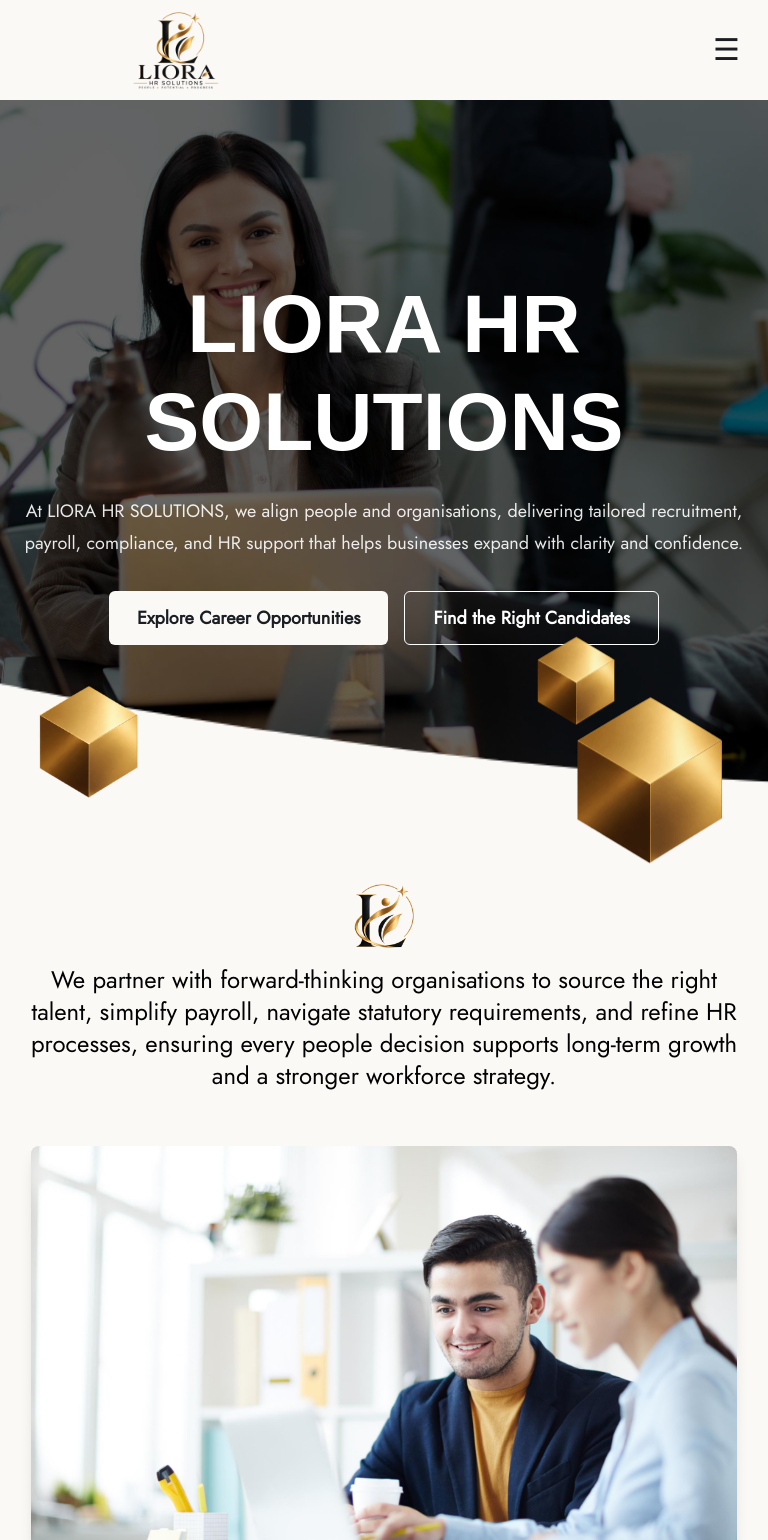
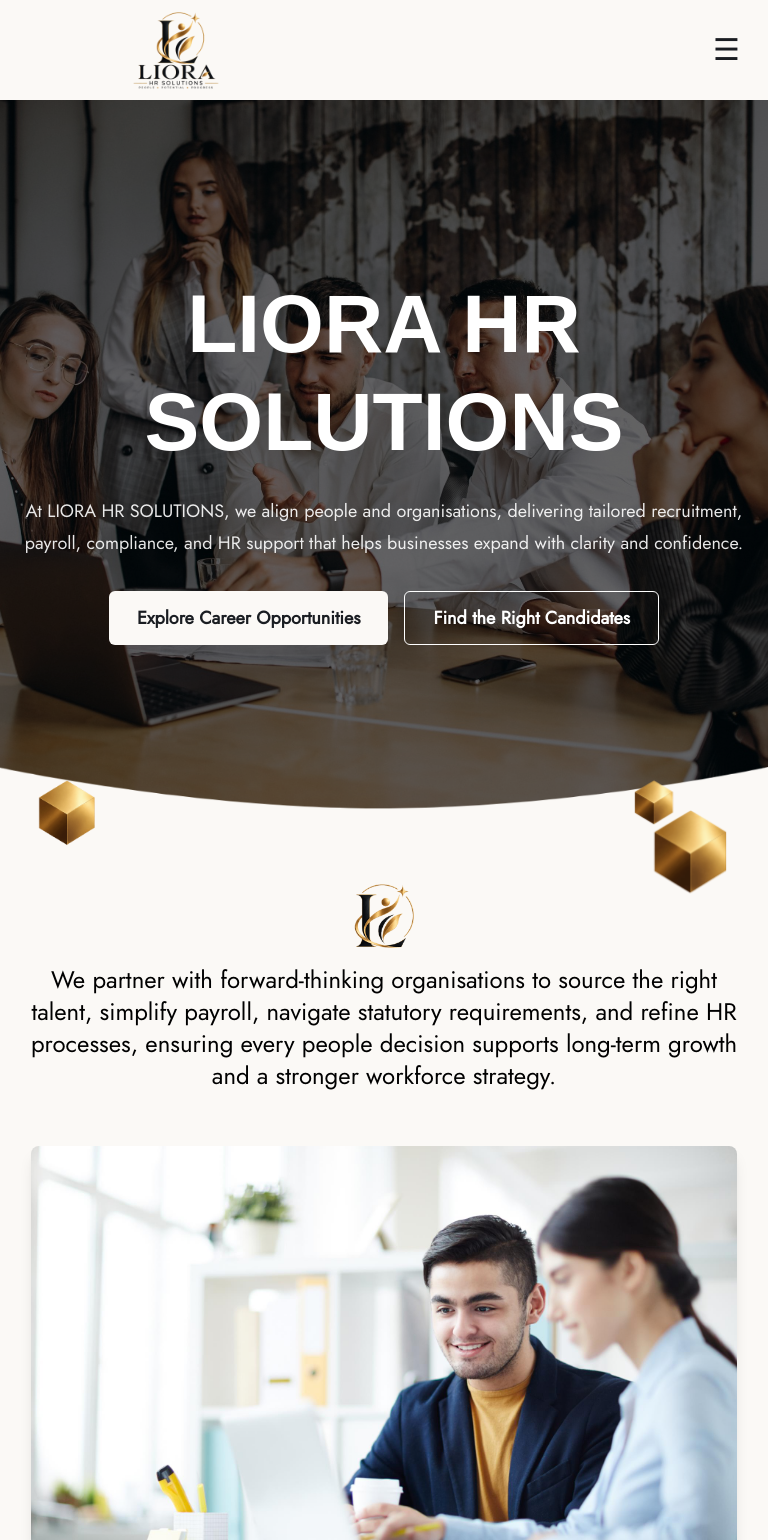
Before and after one commit to ramumaheshwaram/LIOR-HR-SOLUTIONS, a React (Vite) app: page / in a window 768 px wide. Shown: the top 1540 px of the page. Built offline with nearby package versions, Linux system fonts and the light colour scheme; a web font is replaced by a local one.

Commit message:
changes done

```diff
--- a/src/sections/home/HeroSection.jsx
+++ b/src/sections/home/HeroSection.jsx
@@ -4,7 +4,7 @@
 export const HeroSection = () => {
   return (
     <>
-      <div className="relative h-[90vh] w-full bg-[url('/images/Hero.jpg')] bg-cover bg-top bg-no-repeat max-md:h-[60vh] hero-img ">
+      <div className="relative h-[90vh] w-full bg-[url('/images/Main_Hero.jpg')] bg-cover bg-top bg-no-repeat max-md:h-[60vh] hero-img ">
         <div className="absolute inset-0 flex items-center justify-center bg-black/60 px-4">
           <div className="mx-auto flex max-w-[1200px] flex-col items-center text-center">
             <h1 className="text-white font-bold">LIORA HR SOLUTIONS</h1>
--- a/src/styles/Home.css
+++ b/src/styles/Home.css
@@ -162,11 +162,34 @@
 @media (max-width: 767px) {
   .intro-img:before {
     height: 20%;
-    top: 0;
+    top: -3%;
     left: 5%;
+    width: 60px;
   }
   .intro-img::after {
     height: 23%;
-    top: 0;
+    top: -3%;
+  }
+  .hero-img:before {
+    height: 27px;
+    background-size: contain;
+    background-position: 100% 100%;
   }
 }
+@media only screen and (min-width: 768px) and (max-width: 1024px) {
+  .intro-img:before {
+    height: 20%;
+    top: -16%;
+    left: 5%;
+    width: 80px;
+  }
+  .intro-img::after {
+    height: 40%;
+    top: -16%;
+  }
+  .hero-img:before {
+    height: 100px;
+    background-size: contain;
+    background-position: 100% 100%;
+  }
+}
```
Also changed, not shown: public/images/Main_Hero.jpg (added).
